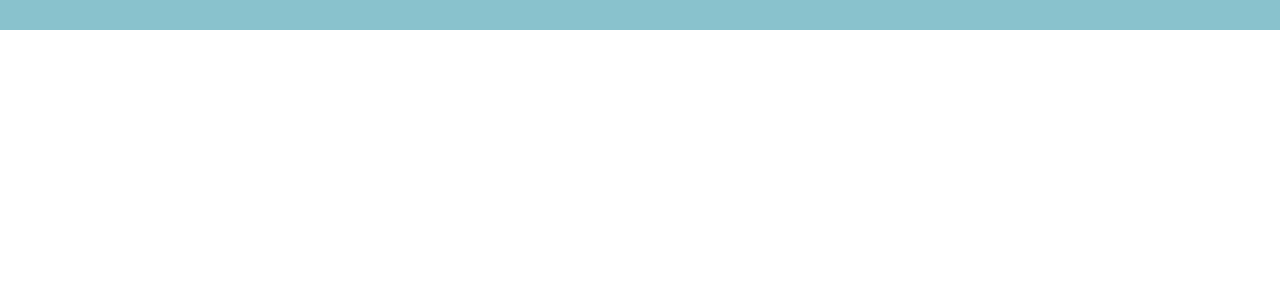
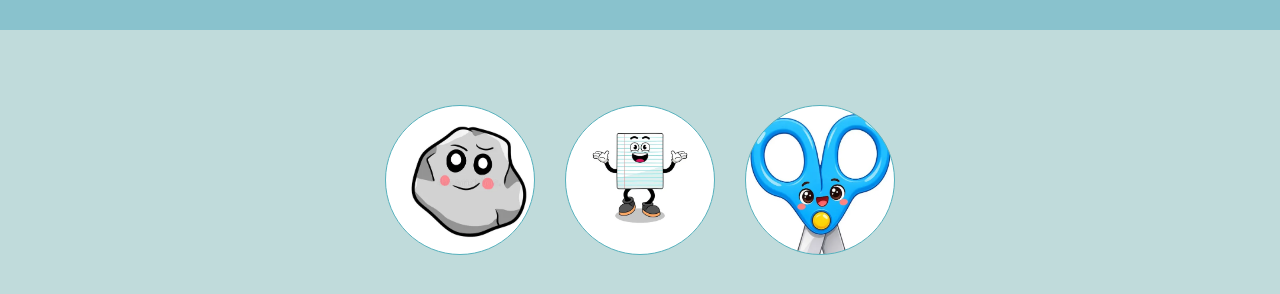
Before and after one commit to apurvasoni8696/Stone-paper-Scissor-, a plain HTML site: page SPS.html in a window 1280 px wide. Shown: the part 40-334 px from the top of the page. Drawn offline with Linux system fonts and the light colour scheme.

Commit message:
Adds game button

```diff
--- a/SPS.html
+++ b/SPS.html
@@ -11,5 +11,11 @@
     <div class="header">
         <h1>Stone Paper Scissors</h1>
     </div>
+
+    <div class="main_box">
+        <button class="btn" id="stone"></button>
+        <button class="btn" id = "paper"></button>
+        <button class="btn" id = "scissor"></button>
+    </div>
 </body>
 </html>
--- a/style.css
+++ b/style.css
@@ -1,6 +1,10 @@
 *{
     margin: 0;
     padding: 0;
+}
+
+body{
+    background-color: rgb(192, 219, 219);
 }
 
 .header{
@@ -9,3 +13,34 @@
     text-align: center;
 
 }
+
+.main_box{
+    height: 300px;
+    align-items: center;
+    display: flex;
+    justify-content: center;
+    gap: 30px;
+
+}
+.btn{
+    height: 150px;
+    width: 150px;
+    border: 1px solid rgb(86, 177, 189);
+}
+
+#stone{
+    background-image: url("rock.jpg");
+    background-size: cover;
+    border-radius: 50%;
+
+}
+#paper{
+    background-image: url("paper.jpg");
+    background-size: cover;
+    border-radius: 50%;
+}
+#scissor{
+    background-image: url("scissors.jpg");
+    background-size: cover;
+    border-radius: 50%;
+}
```
Also changed, not shown: paper.jpg (added), rock.jpg (added), scissors.jpg (added).
